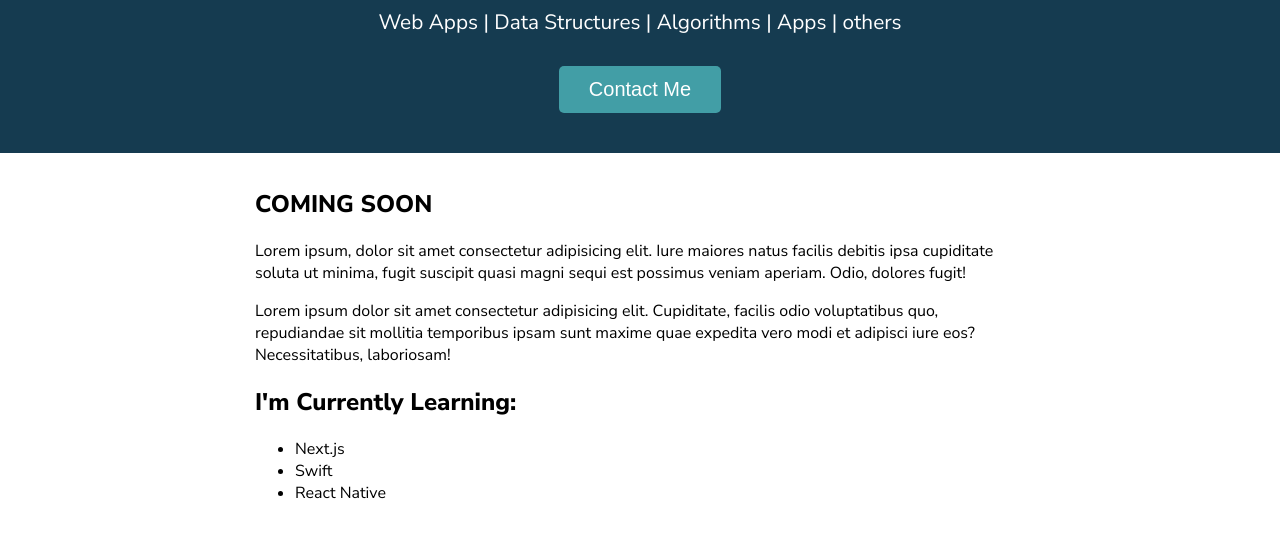
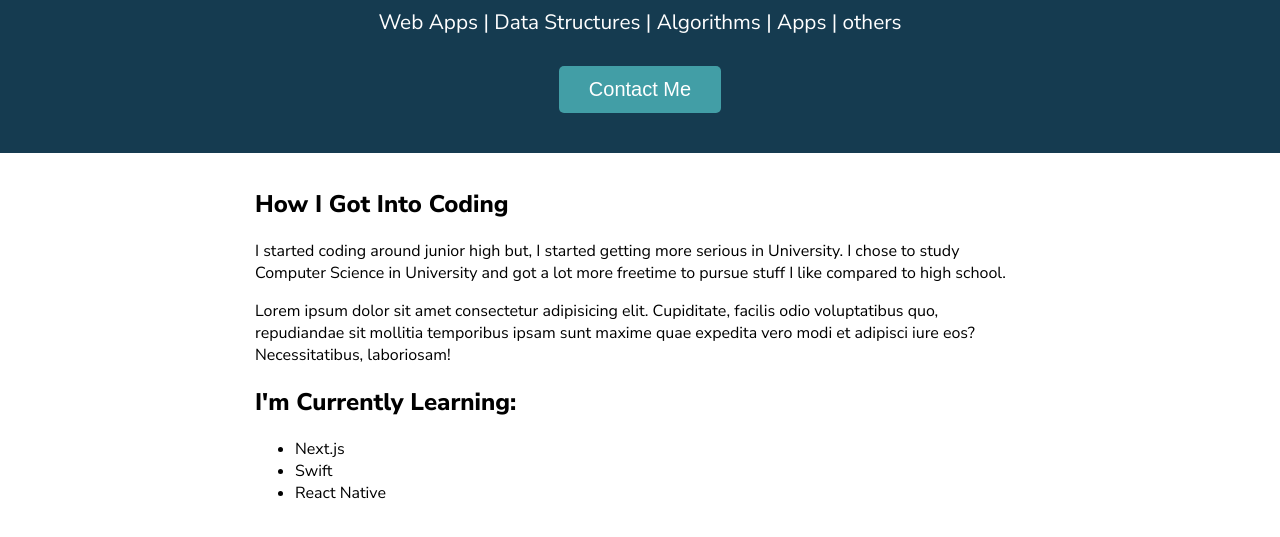
Before and after one commit to felixhal/felixhal.github.io, a plain HTML site: page portfolio.html in a window 1280 px wide. Shown: the part 141-678 px from the top of the page. Drawn offline with Linux system fonts and the light colour scheme.

Commit message:
Update Portfolio.html

```diff
--- a/portfolio.html
+++ b/portfolio.html
@@ -35,11 +35,9 @@ L<!DOCTYPE html>
     </header>
 
     <div class="container">
-      <h2>COMING SOON</h2>
+      <h2>How I Got Into Coding</h2>
       <p>
-        Lorem ipsum, dolor sit amet consectetur adipisicing elit. Iure maiores
-        natus facilis debitis ipsa cupiditate soluta ut minima, fugit suscipit
-        quasi magni sequi est possimus veniam aperiam. Odio, dolores fugit!
+        I started coding around junior high but, I started getting more serious in University. I chose to study Computer Science in University and got a lot more freetime to pursue stuff I like compared to high school.
       </p>
       <p>
         Lorem ipsum dolor sit amet consectetur adipisicing elit. Cupiditate,
```
